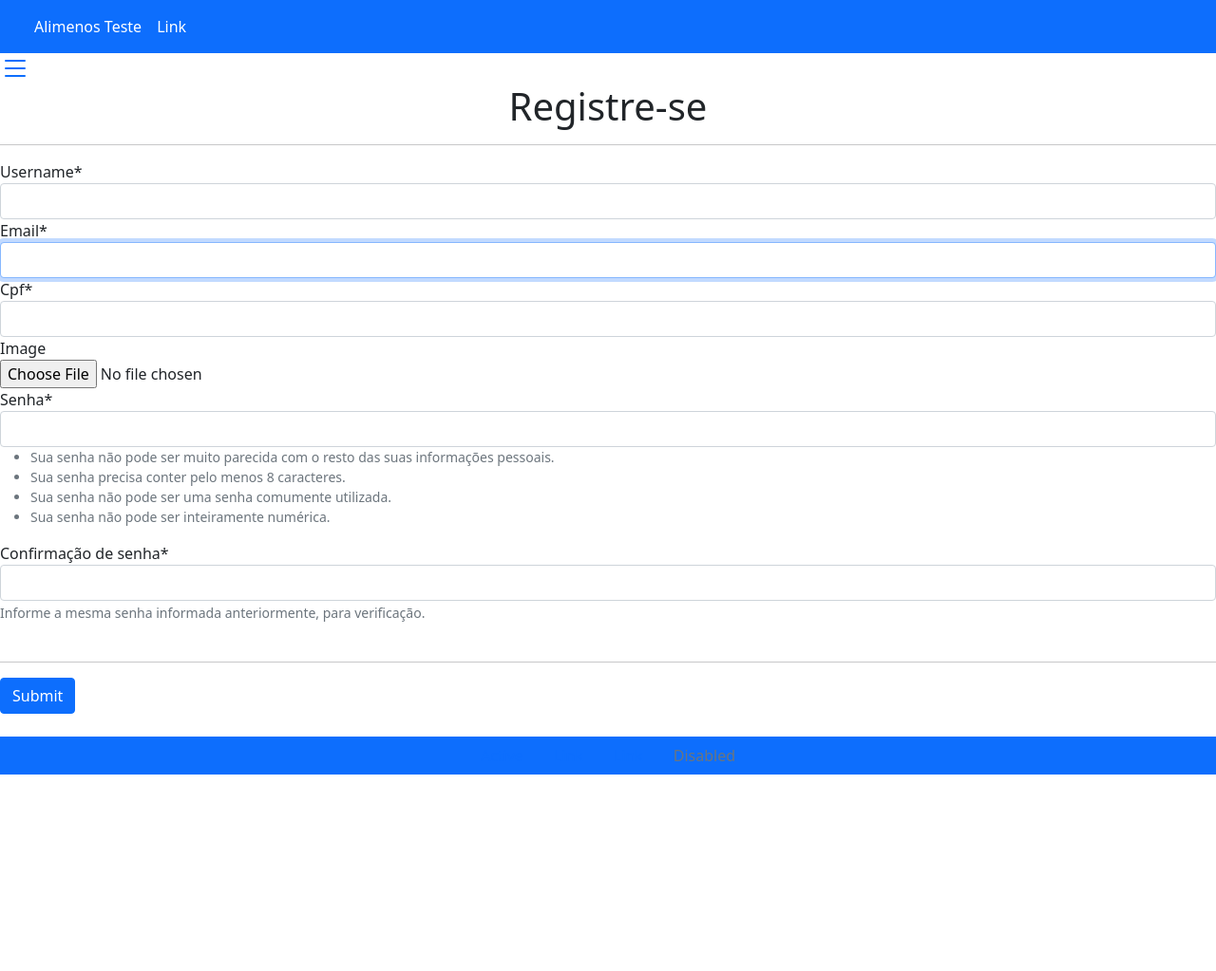
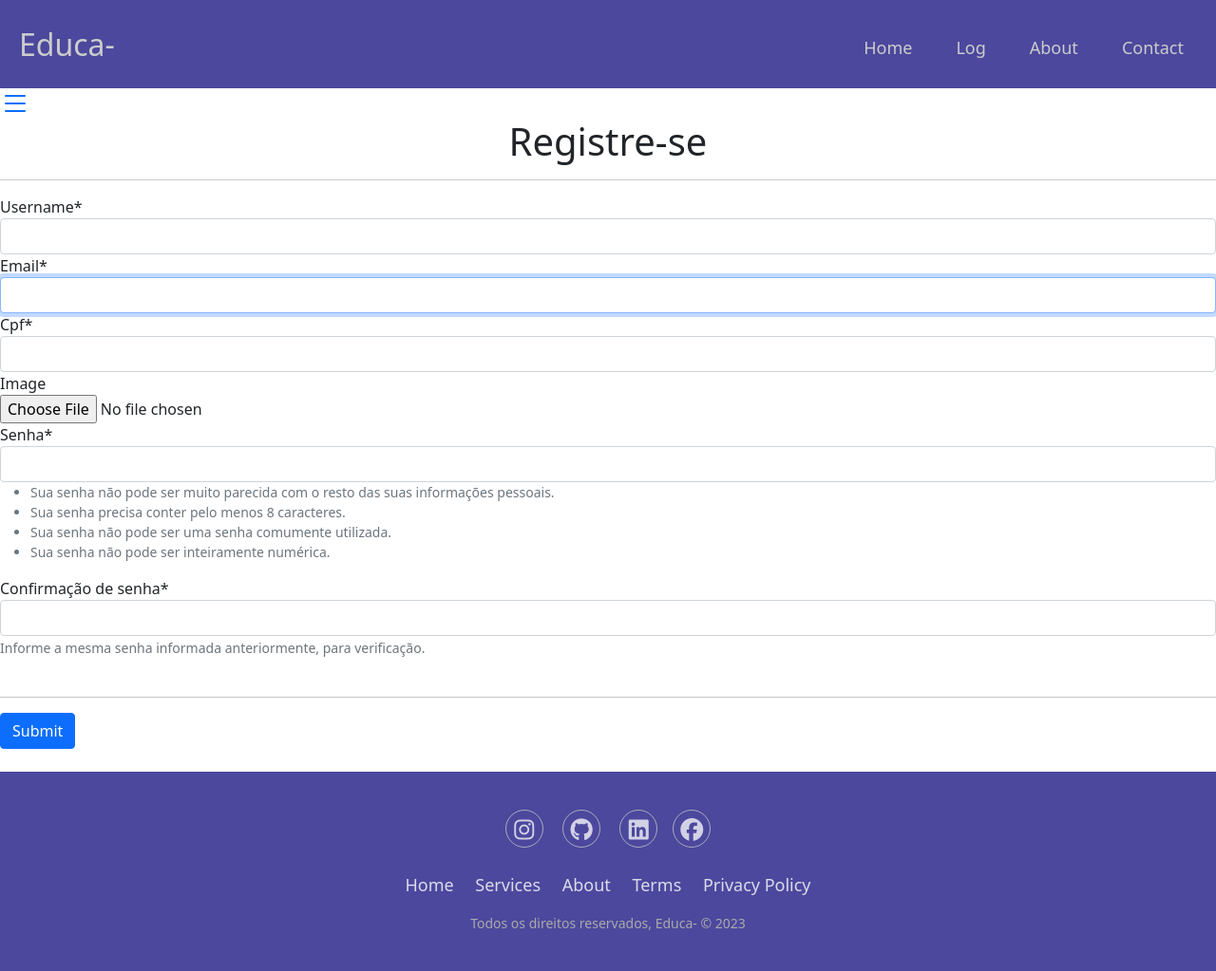
Before and after one commit to FabioRocha462/Educa-, a Django app: page /account/register/ in a window 1280 px wide. Shown: the whole page at 95% size. Before the commit the page ends 816 px from the top, so only its background shows below. Run offline with Django 4.2, Linux system fonts and the light colour scheme; some libraries are stand-ins or nearby versions.

Commit message:
Atualização do header

```diff
--- a/static/assets/style/css.css
+++ b/static/assets/style/css.css
@@ -1,7 +1,95 @@
 @import url('https://fonts.googleapis.com/css2?family=Poppins:wght@500&display=swap');
 @import url('https://fonts.googleapis.com/css?family=Raleway:400,700');
+@import url('https://fonts.googleapis.com/css?family=Alegreya+Sans:300');
+
+
+/*Nav Edition*/
+.navbar a {
+    text-decoration: none;
+}
+
+.navbar li {
+    list-style: none;
+}
+.navbar input[type = checkbox] {
+    list-style: none;
+    display: none;
+}
+
+.navbar {
+    display: flex;
+    align-items: center;
+    justify-content: space-between;
+    padding: 20px;
+    background-color: #4C489D;
+    color: #ccc;
+}
+
+.nav-links a {
+    color: #ccc;
+}
+
+.logo {
+    font-size: 32px;
+}
+
+.menu {
+    display: flex;
+    gap: 1em;
+    font-size: 18px;
+}
+
+.menu li:hover {
+    background-color: #7E7BB9;
+    border-radius: 5px;
+    transition: 0.3s ease;
+    color: #FFF;
+}
+
+.menu li {
+    padding: 5px 14px;
+}
+
+.services {
+    position: relative;
+}
+
+.dropdown {
+    background-color: #6C63AC;
+    padding: 1em 0;
+    position: absolute;
+    display:none;
+    border-radius: 8px;
+    margin: 5px;
+}
+
+.dropdown li + li {
+    margin-top: 10px;
+}
+
+.dropdown li {
+    padding: 0.5em 1em;
+    width: 8em;
+    text-align: center;
+}
+
+.dropdown li:hover {
+    background-color: #7E7BB9;
+    margin: 2px;
+    color: #FFF;
+}
+
+.services:hover .dropdown {
+    display: block;
+    color: #FFF;
+}
 
 /*Login Edition*/
+
+html {
+    position: relative;
+    min-height: 100%;
+}
 
 *{
     box-sizing: border-box;
@@ -174,3 +262,71 @@
     color: black;
     font-weight: 500;
 }
+
+body{
+    margin: 0;
+    padding: 0;
+    bottom: 0;
+}
+
+/*Footer Editions*/
+
+.footer-basic {
+    padding:40px 0;
+    background-color:#4C489D;
+    color:#FFF;
+  }
+
+  .footer-basic ul {
+    padding:0;
+    list-style:none;
+    text-align:center;
+    font-size:18px;
+    line-height:1.6;
+    margin-bottom:0;
+  }
+
+  .footer-basic li {
+    padding:0 5px;
+  }
+
+  .footer-basic ul a {
+    color:inherit;
+    text-decoration:none;
+    opacity:0.8;
+  }
+
+  .footer-basic ul a:hover {
+    opacity:1;
+  }
+
+  .footer-basic .social {
+    text-align:center;
+    padding-bottom:25px;
+  }
+
+  .footer-basic .social > a {
+    font-size:24px;
+    width:40px;
+    height:40px;
+    line-height:40px;
+    display:inline-block;
+    text-align:center;
+    border-radius:50%;
+    border:1px solid #ccc;
+    margin:0 8px;
+    color:inherit;
+    opacity:0.75;
+  }
+
+  .footer-basic .social > a:hover {
+    opacity:0.9;
+  }
+
+  .footer-basic .copyright {
+    margin-top:15px;
+    text-align:center;
+    font-size:14px;
+    color:#aaa;
+    margin-bottom:0;
+  }
--- a/templates/layouts/base.html
+++ b/templates/layouts/base.html
@@ -11,23 +11,24 @@
   </head>
   <body>
     <header>
-        <nav class="navbar navbar-expand-lg navbar-primary bg-primary">
-            <div class="container-fluid">
-              <a class="navbar-brand" href="#"></a>
-              <button class="navbar-toggler" type="button" data-bs-toggle="collapse" data-bs-target="#navbarSupportedContent" aria-controls="navbarSupportedContent" aria-expanded="false" aria-label="Toggle navigation">
-                <span class="navbar-toggler-icon"></span>
-              </button>
-              <div class="collapse navbar-collapse" id="navbarSupportedContent">
-                <ul class="navbar-nav me-auto mb-2 mb-lg-0">
-                  <li class="nav-item">
-                    <a style="color:white"class="nav-link" aria-current="page" href="/products/listfood/">Alimenos Teste</a>
+      <nav class="navbar">
+        <div class="logo">Educa-</div>
+        <ul class="nav-links">
+          <input type="checkbox" id="checkbox_toggle" />
+          <label for="checkbox_toggle" class="hamburger"></label>
+          <div class="menu">
+            <li><a href="/">Home</a></li>
+            <li class="services">
+              <a href="/">Log</a>
+              <ul class="dropdown">
+                <li><a href="/account/login/">Login </a></li>
+                <li><a href="/account/register/">Register</a></li>
+              </ul>
             </li>
-                  <li class="nav-item">
-                    <a style="color:white" class="nav-link" href="/products/listcleaning/">Link</a>
-                  </li>
+            <li><a href="/">About</a></li>
+            <li><a href="/">Contact</a></li>
+          </div>
         </ul>
-              </div>
-            </div>
       </nav>
     </header>
     <a class="svg-black" data-bs-toggle="offcanvas" href="#offcanvasExample" role="button" aria-controls="offcanvasExample">
@@ -39,7 +40,6 @@
       <div class="d-flex flex-column flex-shrink-0 p-3 text-bg-dark" style="width: 280px;">
         {% if  user.is_authenticated %}
           <div class="dropdown">
-
             <a href="#" class="d-flex align-items-center text-white text-decoration-none dropdown-toggle" data-bs-toggle="dropdown" aria-expanded="false">
               {% if user.image %}
                 <img src="{{user.image.url}}" alt="" width="64" height="64" class="rounded-circle me-2">
@@ -85,7 +85,9 @@
                 Despesas
               </a>
             </li>
+          </ul>
         {% else %}
+          <ul class="nav nav-pills flex-column mb-auto">
             <li>
               <a href="/account/login/" class="nav-link text-white">
               <svg xmlns="http://www.w3.org/2000/svg" width="32" height="32" fill="currentColor" class="bi bi-box-arrow-in-right" viewBox="0 0 16 16">
@@ -108,28 +110,36 @@
           </ul>
         {% endif %}
         <hr>
-
       </div>
     </div>
     {% block content %}
     {% endblock content %}
+    <div class="footer-basic">
       <footer>
-        <ul class="nav justify-content-center navbar-primary bg-primary">
-            <li class="nav-item">
-              <a class="nav-link active" aria-current="page" href="#">Active</a>
-            </li>
-            <li class="nav-item">
-              <a class="nav-link" href="#">Link</a>
-            </li>
-            <li class="nav-item">
-              <a class="nav-link" href="#">Link</a>
-            </li>
-            <li class="nav-item">
-              <a class="nav-link disabled" href="#" tabindex="-1" aria-disabled="true">Disabled</a>
-            </li>
+          <div class="social">
+            <a href="#">
+              <i class="fa-brands fa-instagram"></i>
+            </a>
+            <a href="#">
+              <i class="fa-brands fa-github"></i>
+            </a>
+            <a href="#">
+              <i class="fa-brands fa-linkedin"></i>
+            </a><a href="#">
+              <i class="fa-brands fa-facebook"></i>
+            </a>
+          </div>
+          <ul class="list-inline">
+              <li class="list-inline-item"><a href="#">Home</a></li>
+              <li class="list-inline-item"><a href="#">Services</a></li>
+              <li class="list-inline-item"><a href="#">About</a></li>
+              <li class="list-inline-item"><a href="#">Terms</a></li>
+              <li class="list-inline-item"><a href="#">Privacy Policy</a></li>
           </ul>
+          <p class="copyright">Todos os direitos reservados, Educa- &copy 2023</p>
       </footer>
+    </div>
+  </body>
   <script src="https://cdn.jsdelivr.net/npm/bootstrap@5.0.2/dist/js/bootstrap.bundle.min.js" integrity="sha384-MrcW6ZMFYlzcLA8Nl+NtUVF0sA7MsXsP1UyJoMp4YLEuNSfAP+JcXn/tWtIaxVXM" crossorigin="anonymous"></script>
   <script src="https://kit.fontawesome.com/07d7922655.js" crossorigin="anonymous"></script>
-  </body>
 </html>
```
Lines whose indentation alone changed are shown as unchanged.
